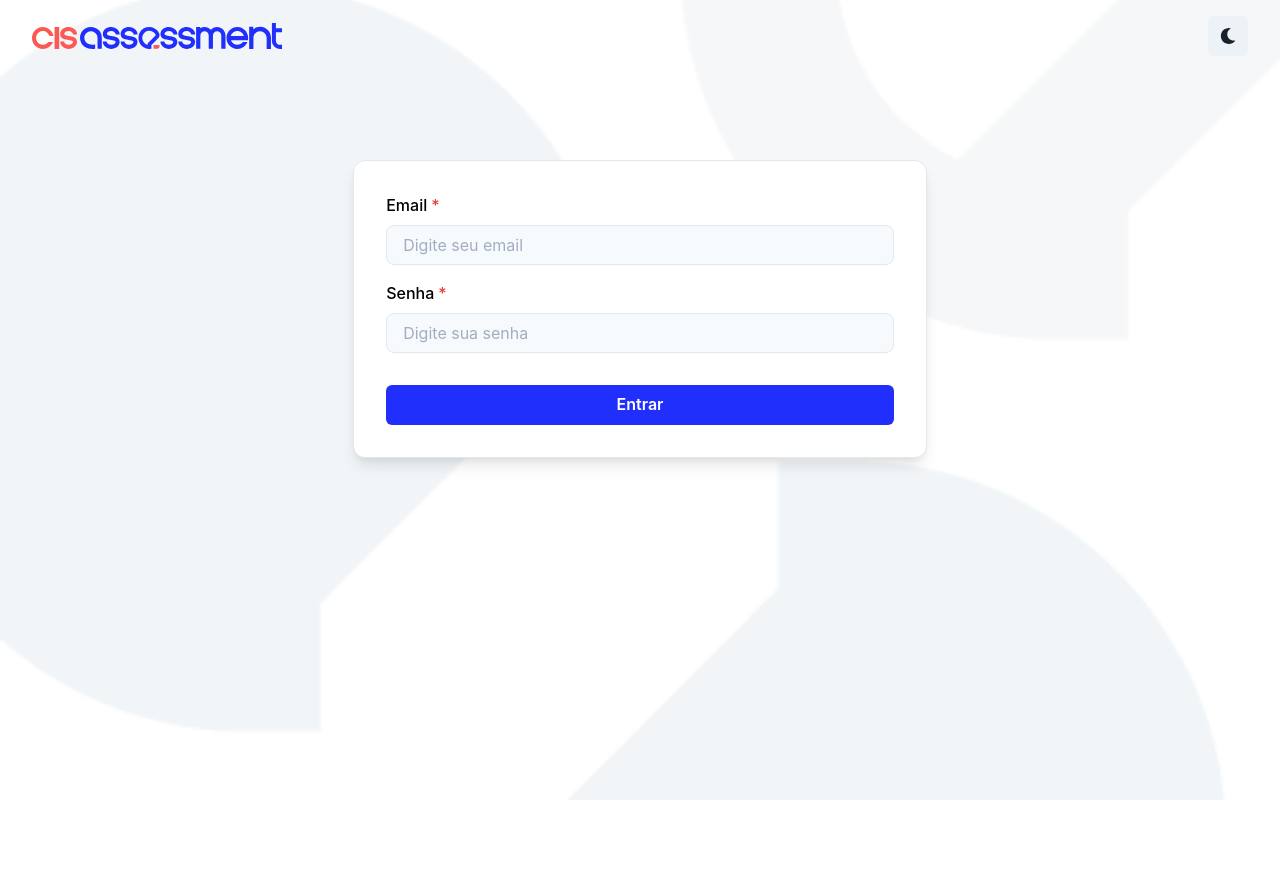
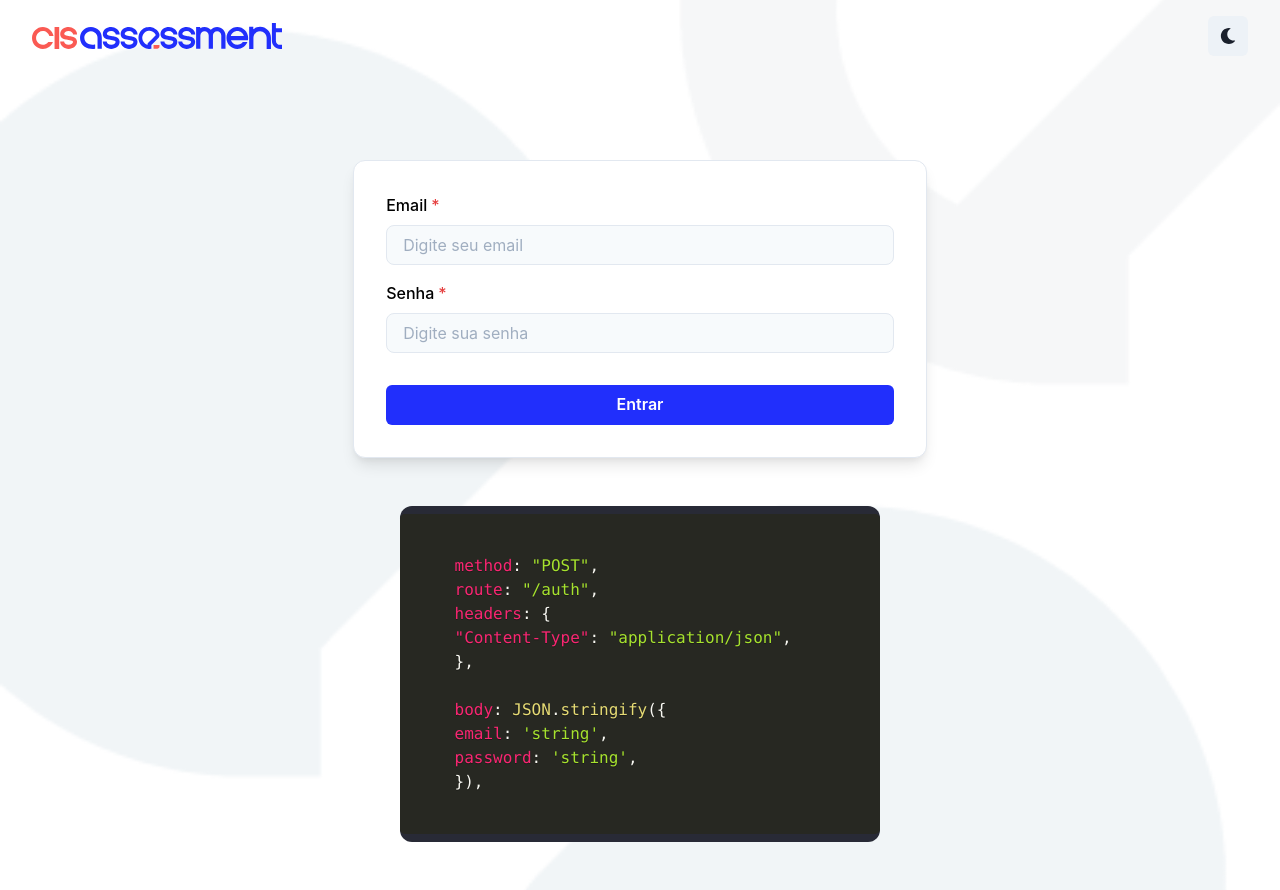
Before and after one commit to leguass7/cis-assessment-connect, a Next.js app: page /login in a window 1280 px wide. Before the commit the page ends 800 px from the top, so only its background shows below. Built offline with nearby package versions, Linux system fonts and the light colour scheme.

Commit message:
componente de documentacao criado

```diff
--- a/package.json
+++ b/package.json
@@ -17,12 +17,14 @@
     "next-auth": "^4.24.7",
     "react": "^18",
     "react-dom": "^18",
-    "react-icons": "^5.2.1"
+    "react-icons": "^5.2.1",
+    "react-syntax-highlighter": "^15.5.0"
   },
   "devDependencies": {
     "@types/node": "^20",
     "@types/react": "^18",
     "@types/react-dom": "^18",
+    "@types/react-syntax-highlighter": "^15.5.13",
     "eslint": "^8",
     "eslint-config-next": "14.2.4",
     "typescript": "^5"
--- /dev/null
+++ b/src/components/CodeHighlight/index.tsx
@@ -0,0 +1,26 @@
+import { Box } from "@chakra-ui/react";
+import { Prism as SyntaxHighlighter } from "react-syntax-highlighter";
+import { okaidia } from "react-syntax-highlighter/dist/esm/styles/prism";
+
+export const CodeHighlight = () => {
+  const codeString = `
+    method: "POST",
+    route: "/auth",
+    headers: {
+    "Content-Type": "application/json",
+    },
+
+    body: JSON.stringify({
+    email: 'string',
+    password: 'string',
+    }),
+  `;
+
+  return (
+    <Box marginY={12} bgColor={"#282a36"} width={480} borderRadius="xl">
+      <SyntaxHighlighter style={okaidia} language="javascript">
+        {codeString}
+      </SyntaxHighlighter>
+    </Box>
+  );
+};
--- a/src/pages/login/index.tsx
+++ b/src/pages/login/index.tsx
@@ -1,5 +1,6 @@
 import { Container } from "@chakra-ui/react";
 import React, { useState } from "react";
+import { CodeHighlight } from "~/components/CodeHighlight";
 import { FormLogin } from "~/components/Forms/FormLogin";
 import { PublicLayout } from "~/components/PublicLayout";
 import { SkeletonLoader } from "~/components/SkeletonLoader";
@@ -16,6 +17,7 @@ const Login: React.FC<Props> = () => {
   return (
     <PublicLayout>
       <Container mt={10}>{loading ? <SkeletonLoader /> : <FormLogin onChange={handlerLoad} />}</Container>
+      <CodeHighlight />
     </PublicLayout>
   );
 };
```
Also changed, not shown: 1 other file (tests, documents, lock files or other folders).
